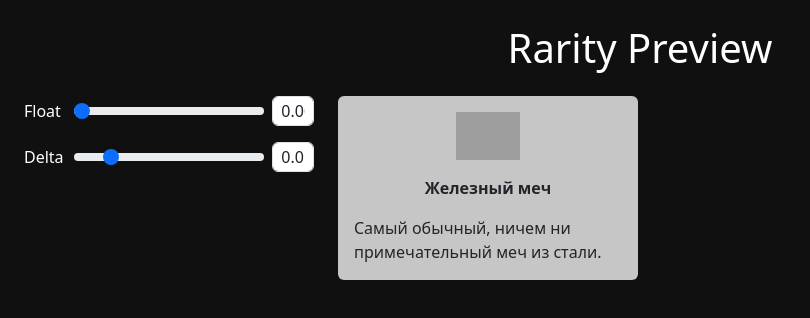
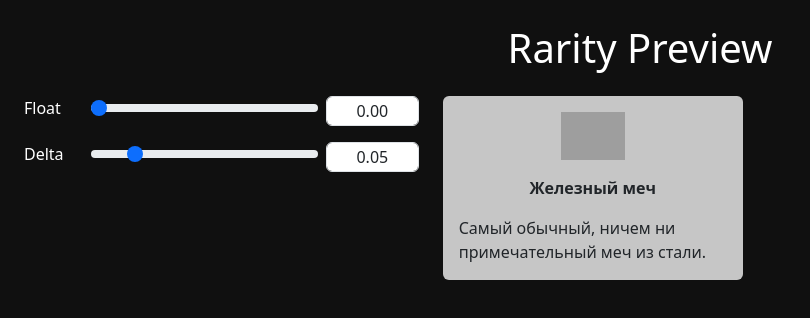
Before and after one commit to Blaadworks/ve-web-tools, a React (Vite) app: page /rarity_preview in a window 1280 px wide. Shown: the top 318 px of the page, without its empty margins (0-810 px from the left). Built offline with nearby package versions, Linux system fonts and the light colour scheme; grey boxes are pictures that could not be loaded; what inversify would draw is missing.

Commit message:
made rarity preview page adaptive

```diff
--- a/src/features/rarity-preview/components/BaseNumberField.tsx
+++ b/src/features/rarity-preview/components/BaseNumberField.tsx
@@ -7,11 +7,10 @@ type Props = {
 
 export function BaseNumberField({ value, setValue, minValue, maxValue }: Props) {
     return (
-        <div className="d-flex gap-2 flex-row align-items-center">
         <input
-                className="form-control p-2"
+            className="form-control p-2 text-center"
             style={{
-                    height: `30px`
+                maxHeight: `30px`
             }}
             type="number"
             min={minValue}
@@ -20,6 +19,5 @@ export function BaseNumberField({ value, setValue, minValue, maxValue }: Props)
             value={value}
             onChange={(e) => setValue(Number(e.target.value))}
         />
-        </div>
     )
 }
--- a/src/features/rarity-preview/components/BaseSlider.tsx
+++ b/src/features/rarity-preview/components/BaseSlider.tsx
@@ -7,7 +7,6 @@ type Props = {
 
 export function BaseSlider({ value, setValue, minValue, maxValue }: Props) {
     return (
-        <div className="d-flex gap-2 flex-row align-items-center">
         <input
             className="form-range"
             type="range"
@@ -17,6 +16,5 @@ export function BaseSlider({ value, setValue, minValue, maxValue }: Props) {
             value={value}
             onChange={(e) => setValue(Number(e.target.value))}
         />
-        </div>
     )
 }
--- a/src/features/rarity-preview/components/ItemCard.tsx
+++ b/src/features/rarity-preview/components/ItemCard.tsx
@@ -1,8 +1,8 @@
-import type { Color } from "../Color.ts";
+import type { ColorRgb } from "../color/ColorRgb.ts";
 
 type Props = {
-    colorTop: Color,
-    colorBottom: Color
+    colorTop: ColorRgb,
+    colorBottom: ColorRgb
 }
 
 export function ItemCard({ colorTop, colorBottom }: Props) {
--- a/src/features/rarity-preview/components/RarityPreviewPage.tsx
+++ b/src/features/rarity-preview/components/RarityPreviewPage.tsx
@@ -1,7 +1,7 @@
 import { useState } from "react";
 import { ItemCard } from "./ItemCard.tsx";
 import { Gradient } from "../color/Gradient.ts";
-import { NumberSliderField } from "./NumberSliderField.tsx";
+import { SliderWithNumberField } from "./SliderWithNumberField.tsx";
 
 export function RarityPreviewPage() {
     const [t, setT] = useState(0);
@@ -25,8 +25,8 @@ export function RarityPreviewPage() {
             <h1 className="text-center mb-4">Rarity Preview</h1>
 
             <div className="row">
-                <div className="col-3">
-                    <NumberSliderField
+                <div className="col-12 col-md-4">
+                    <SliderWithNumberField
                         label="Float"
                         value={t.toFixed(2)}
                         setValue={setT}
@@ -34,7 +34,7 @@ export function RarityPreviewPage() {
                         maxValue={1}
                     />
 
-                    <NumberSliderField
+                    <SliderWithNumberField
                         label="Delta"
                         value={tDelta.toFixed(2)}
                         setValue={setTDelta}
@@ -43,7 +43,7 @@ export function RarityPreviewPage() {
                     />
                 </div>
 
-                <div className="col">
+                <div className="d-flex col-12 col-md justify-content-center justify-content-md-start">
                     <ItemCard colorTop={colorTop} colorBottom={colorBottom}/>
                 </div>
             </div>
--- a/src/features/rarity-preview/components/NumberSliderField.tsx
+++ b/src/features/rarity-preview/components/SliderWithNumberField.tsx
@@ -9,9 +9,9 @@ type Props = {
     maxValue: number;
 };
 
-export function NumberSliderField({ label, value, setValue, minValue, maxValue }: Props) {
+export function SliderWithNumberField({ label, value, setValue, minValue, maxValue }: Props) {
     return (
-        <div className="row align-items-center g-2 mb-3">
+        <div className="row justify-content-center g-2 mb-3">
             <div className="col-2">
                 <label className="form-label mb-0">{label}</label>
             </div>
@@ -25,7 +25,7 @@ export function NumberSliderField({ label, value, setValue, minValue, maxValue }
                 />
             </div>
 
-            <div className="col-2">
+            <div className="col-3 col-sm-2 col-md-3">
                 <BaseNumberField
                     value={value}
                     setValue={setValue}
```
Lines whose indentation alone changed are shown as unchanged.
